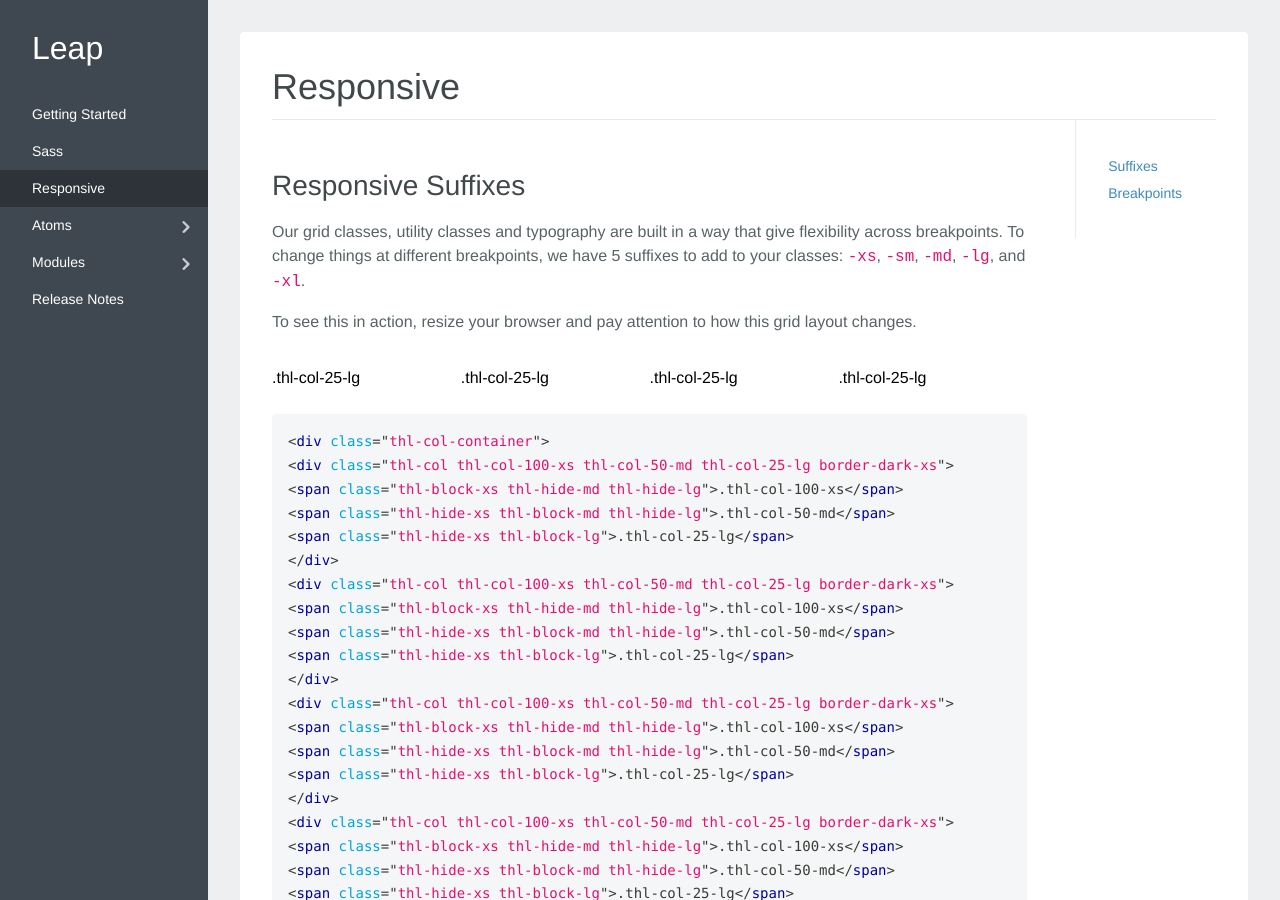
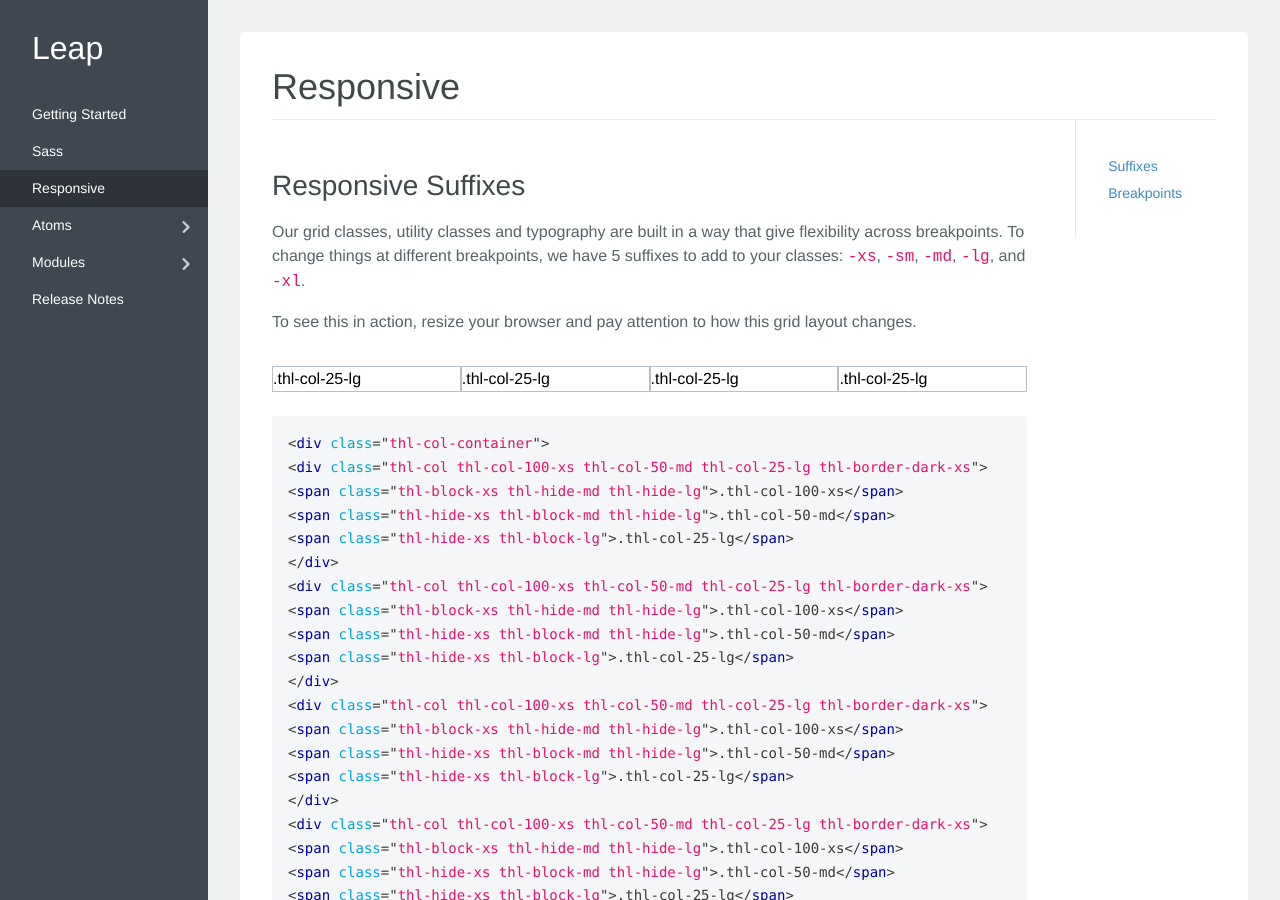
Before and after one commit to treehouse/project-leap, a Jekyll site: the page built from responsive.html, in a window 1280 px wide and 900 px high. Built offline with Jekyll 4.4.1, drawn with Linux system fonts in a browser that asks for light colours; some web fonts are replaced; some of the changed text lies outside the part shown.

Commit message:
adding in border prefix for release notes

```diff
--- a/responsive.html
+++ b/responsive.html
@@ -11,22 +11,22 @@ subnav:
   <p class="m-b-1-xs">Our grid classes, utility classes and typography are built in a way that give flexibility across breakpoints. To change things at different breakpoints, we have 5 suffixes to add to your classes: <code>-xs</code>, <code>-sm</code>, <code>-md</code>, <code>-lg</code>, and <code>-xl</code>.</p>
   <p class="m-b-3-xs">To see this in action, resize your browser and pay attention to how this grid layout changes.</p>
   <div class="thl-col-container">
-    <div class="thl-col thl-col-100-xs thl-col-50-md thl-col-25-lg border-dark-xs">
+    <div class="thl-col thl-col-100-xs thl-col-50-md thl-col-25-lg thl-border-dark-xs">
       <span class="thl-block-xs thl-hide-md thl-hide-lg">.thl-col-100-xs</span>
       <span class="thl-hide-xs thl-block-md thl-hide-lg">.thl-col-50-md</span>
       <span class="thl-hide-xs thl-block-lg">.thl-col-25-lg</span>
     </div>
-    <div class="thl-col thl-col-100-xs thl-col-50-md thl-col-25-lg border-dark-xs">
+    <div class="thl-col thl-col-100-xs thl-col-50-md thl-col-25-lg thl-border-dark-xs">
       <span class="thl-block-xs thl-hide-md thl-hide-lg">.thl-col-100-xs</span>
       <span class="thl-hide-xs thl-block-md thl-hide-lg">.thl-col-50-md</span>
       <span class="thl-hide-xs thl-block-lg">.thl-col-25-lg</span>
     </div>
-    <div class="thl-col thl-col-100-xs thl-col-50-md thl-col-25-lg border-dark-xs">
+    <div class="thl-col thl-col-100-xs thl-col-50-md thl-col-25-lg thl-border-dark-xs">
       <span class="thl-block-xs thl-hide-md thl-hide-lg">.thl-col-100-xs</span>
       <span class="thl-hide-xs thl-block-md thl-hide-lg">.thl-col-50-md</span>
       <span class="thl-hide-xs thl-block-lg">.thl-col-25-lg</span>
     </div>
-    <div class="thl-col thl-col-100-xs thl-col-50-md thl-col-25-lg border-dark-xs">
+    <div class="thl-col thl-col-100-xs thl-col-50-md thl-col-25-lg thl-border-dark-xs">
       <span class="thl-block-xs thl-hide-md thl-hide-lg">.thl-col-100-xs</span>
       <span class="thl-hide-xs thl-block-md thl-hide-lg">.thl-col-50-md</span>
       <span class="thl-hide-xs thl-block-lg">.thl-col-25-lg</span>
@@ -34,22 +34,22 @@ subnav:
   </div>
   <div class="guide-code m-b-4-xs">
 <pre><code class="language-html">&lt;div class="thl-col-container"&gt;
-&lt;div class="thl-col thl-col-100-xs thl-col-50-md thl-col-25-lg border-dark-xs"&gt;
+&lt;div class="thl-col thl-col-100-xs thl-col-50-md thl-col-25-lg thl-border-dark-xs"&gt;
 &lt;span class="thl-block-xs thl-hide-md thl-hide-lg"&gt;.thl-col-100-xs&lt;/span&gt;
 &lt;span class="thl-hide-xs thl-block-md thl-hide-lg"&gt;.thl-col-50-md&lt;/span&gt;
 &lt;span class="thl-hide-xs thl-block-lg"&gt;.thl-col-25-lg&lt;/span&gt;
 &lt;/div&gt;
-&lt;div class="thl-col thl-col-100-xs thl-col-50-md thl-col-25-lg border-dark-xs"&gt;
+&lt;div class="thl-col thl-col-100-xs thl-col-50-md thl-col-25-lg thl-border-dark-xs"&gt;
 &lt;span class="thl-block-xs thl-hide-md thl-hide-lg"&gt;.thl-col-100-xs&lt;/span&gt;
 &lt;span class="thl-hide-xs thl-block-md thl-hide-lg"&gt;.thl-col-50-md&lt;/span&gt;
 &lt;span class="thl-hide-xs thl-block-lg"&gt;.thl-col-25-lg&lt;/span&gt;
 &lt;/div&gt;
-&lt;div class="thl-col thl-col-100-xs thl-col-50-md thl-col-25-lg border-dark-xs"&gt;
+&lt;div class="thl-col thl-col-100-xs thl-col-50-md thl-col-25-lg thl-border-dark-xs"&gt;
 &lt;span class="thl-block-xs thl-hide-md thl-hide-lg"&gt;.thl-col-100-xs&lt;/span&gt;
 &lt;span class="thl-hide-xs thl-block-md thl-hide-lg"&gt;.thl-col-50-md&lt;/span&gt;
 &lt;span class="thl-hide-xs thl-block-lg"&gt;.thl-col-25-lg&lt;/span&gt;
 &lt;/div&gt;
-&lt;div class="thl-col thl-col-100-xs thl-col-50-md thl-col-25-lg border-dark-xs"&gt;
+&lt;div class="thl-col thl-col-100-xs thl-col-50-md thl-col-25-lg thl-border-dark-xs"&gt;
 &lt;span class="thl-block-xs thl-hide-md thl-hide-lg"&gt;.thl-col-100-xs&lt;/span&gt;
 &lt;span class="thl-hide-xs thl-block-md thl-hide-lg"&gt;.thl-col-50-md&lt;/span&gt;
 &lt;span class="thl-hide-xs thl-block-lg"&gt;.thl-col-25-lg&lt;/span&gt;
@@ -59,7 +59,7 @@ subnav:
 
   <h2 id="Breakpoints" class="m-b-1-xs">Breakpoints</h2>
   <p class="m-b-1-xs">Everything in Leap is built with a mobile first approach. This means that if you want the same style across all breakpoints you'd use the <code>-xs</code> suffix. Here's a rundown of which breakpoint applies to which suffix.</p>
-  <table class="table-border-rows w-full-xs m-b-4-xs" style="text-align: left">
+  <table class="table-thl-border-rows w-full-xs m-b-4-xs" style="text-align: left">
     <thead>
       <th>Suffixes</th>
       <th>Breakpoint</th>
@@ -90,7 +90,7 @@ subnav:
 
   <h2 class="m-b-1-xs">What can be suffixed?</h2>
   <p class="m-b-1-xs">We apply suffixes to a lot of classes within Leap, but not so many that we end up creating a bunch of wasted code. We decided that this list of utilities, text and grid classes gave us the most flexibility without going overboard.</p>
-  <table class="table-border-rows w-full-xs" style="text-align: left">
+  <table class="table-thl-border-rows w-full-xs" style="text-align: left">
     <thead>
       <th>Element</th>
       <th>Class Names</th>
@@ -138,7 +138,7 @@ subnav:
       </tr>
       <tr>
         <td>Borders</td>
-        <td><code>.thl-border-xs</code>, <code>.thl-border-[shade]-xs</code>, <code>.thl-border-[side]-xs</code>, <code>.thl-border-[side]-[shade]-xs</code></td>
+        <td><code>.thl-thl-border-xs</code>, <code>.thl-thl-border-[shade]-xs</code>, <code>.thl-thl-border-[side]-xs</code>, <code>.thl-thl-border-[side]-[shade]-xs</code></td>
       </tr>
       <tr>
         <td>Buttons</td>
```
